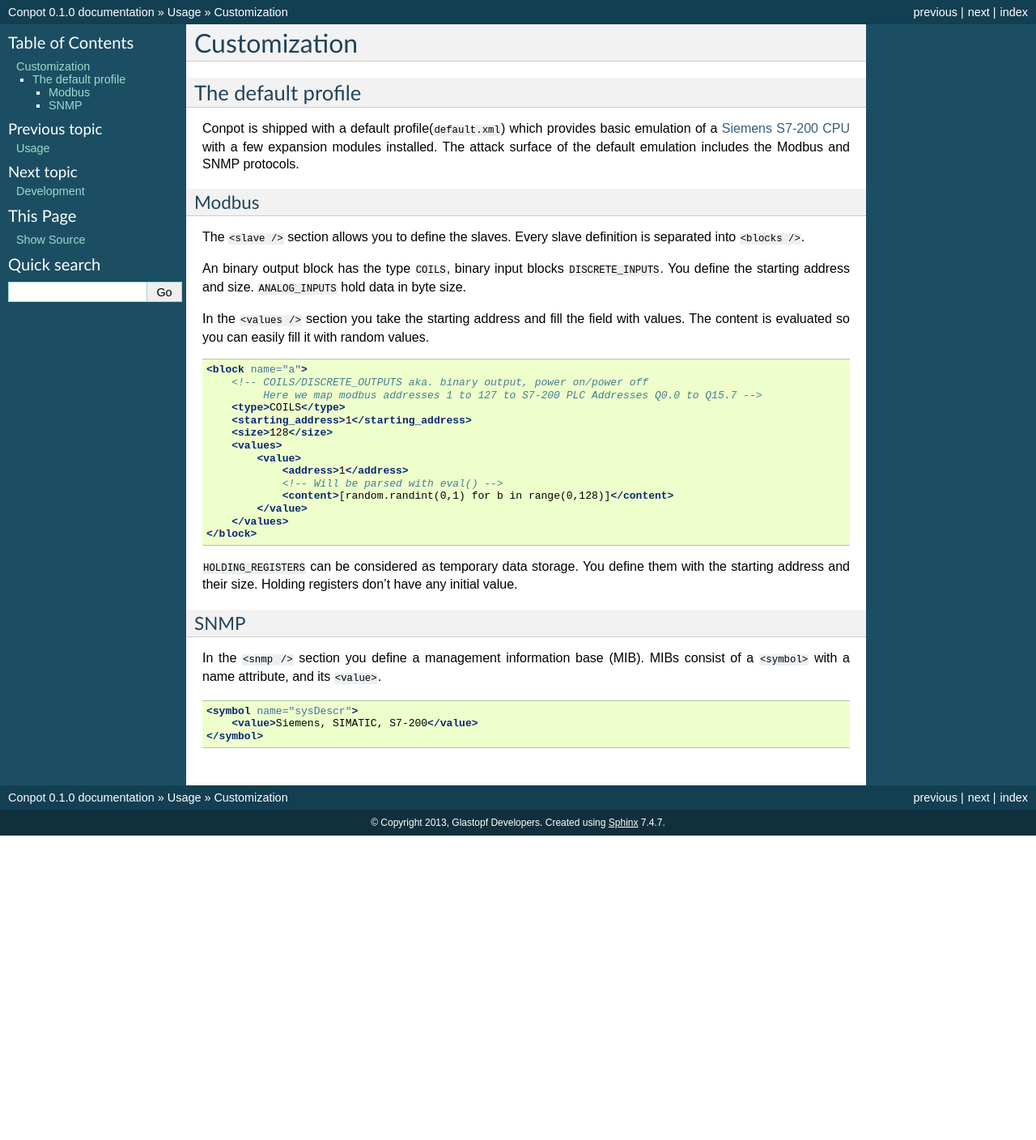
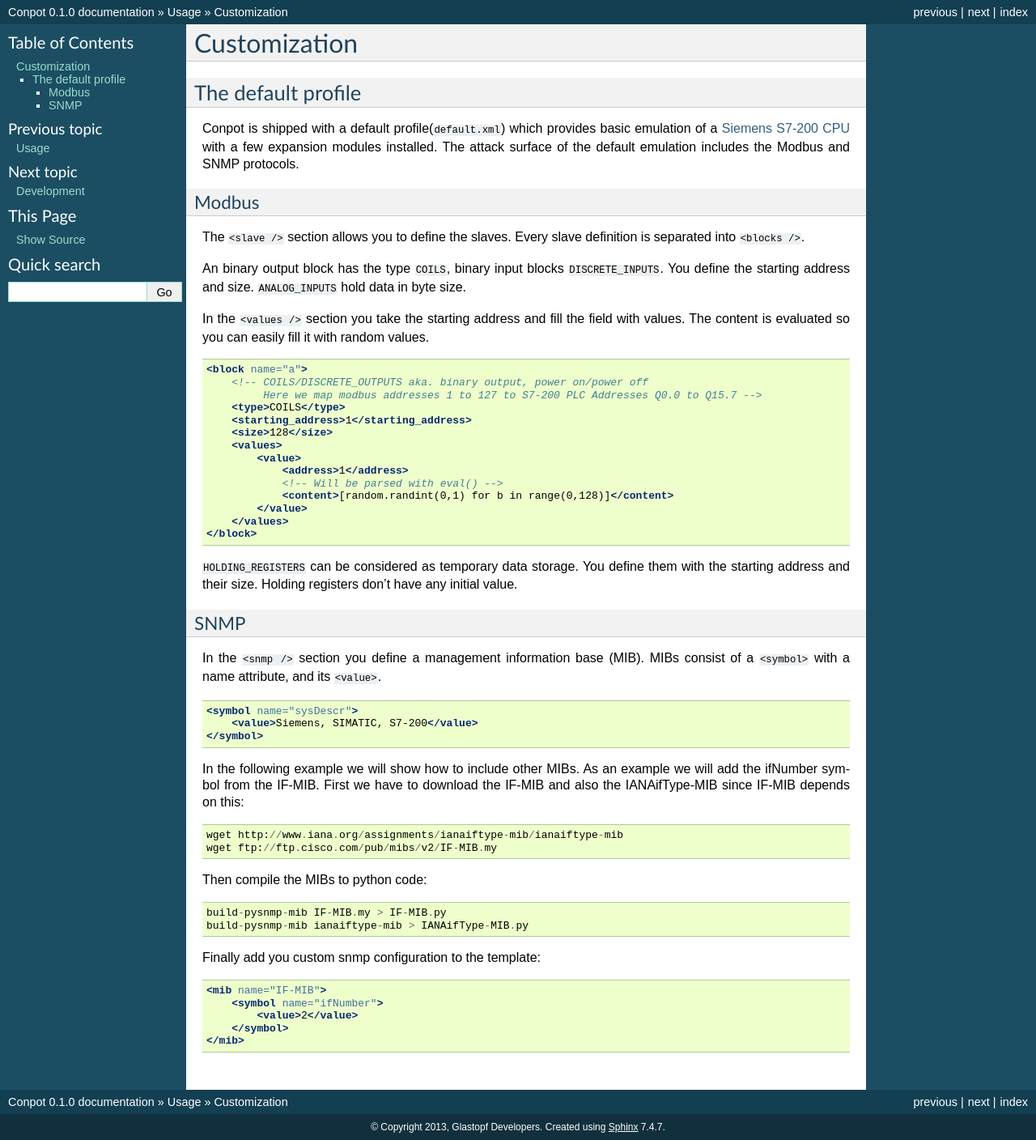
Before and after one commit to logictitans/PLC-conpot, a Sphinx documentation site: the page built from docs/source/usage/usage.rst, in a window 1280 px wide. Shown: the whole page at 81% size. Built offline with Sphinx 7.4.7, drawn with Linux system fonts in a browser that asks for light colours; before the commit the page ends 1032 px from its top, so only the background shows below that.

Commit message:
added docs for loading of mibs
close #47

```diff
--- a/docs/source/usage/usage.rst
+++ b/docs/source/usage/usage.rst
@@ -1,15 +1,16 @@
+=============
 Customization
-============
+=============
 
 The default profile
-------------------------
+-------------------
 
 Conpot is shipped with a default profile(``default.xml``) which provides basic emulation of a
 `Siemens S7-200 CPU <https://www.automation.siemens.com/mcms/programmable-logic-controller/en/simatic-s7-controller/s7-200/pages/default.aspx?HTTPS=REDIR>`_
 with a few expansion modules installed. The attack surface of the default emulation includes the Modbus and SNMP protocols.
 
 Modbus
-~~~~~~~~~~~~~~~
+~~~~~~
 
 The ``<slave />`` section allows you to define the slaves. Every slave definition is separated into ``<blocks />``.
 
@@ -40,7 +41,7 @@ you can easily fill it with random values.
 size. Holding registers don't have any initial value.
 
 SNMP
-~~~~~~~~~~~~~
+~~~~
 
 In the ``<snmp />`` section you define a management information base (MIB). MIBs consist of a ``<symbol>`` with a name
 attribute, and its ``<value>``.
@@ -50,3 +51,25 @@ attribute, and its ``<value>``.
     <symbol name="sysDescr">
         <value>Siemens, SIMATIC, S7-200</value>
     </symbol>
+
+In the following example we will show how to include other MIBs. As an example we will add the ifNumber symbol from
+the IF-MIB.
+First we have to download the IF-MIB and also the IANAifType-MIB since IF-MIB depends on this::
+
+    wget http://www.iana.org/assignments/ianaiftype-mib/ianaiftype-mib
+    wget ftp://ftp.cisco.com/pub/mibs/v2/IF-MIB.my
+
+Then compile the MIBs to python code::
+
+    build-pysnmp-mib IF-MIB.my > IF-MIB.py
+    build-pysnmp-mib ianaiftype-mib > IANAifType-MIB.py
+
+Finally add you custom snmp configuration to the template:
+
+.. code-block:: xml
+
+            <mib name="IF-MIB">
+                <symbol name="ifNumber">
+                    <value>2</value>
+                </symbol>
+            </mib>
```
